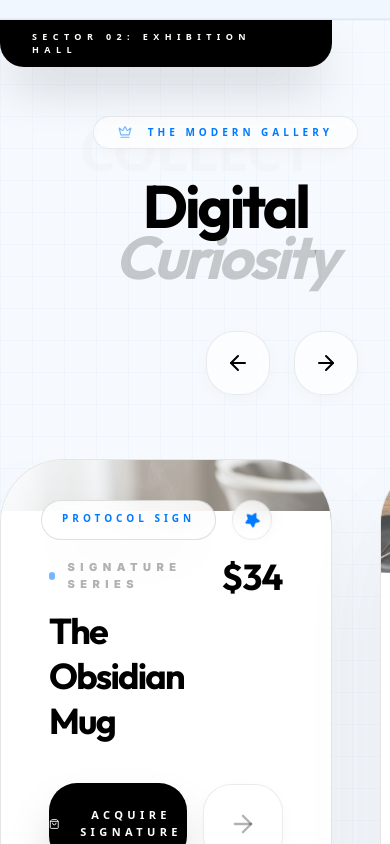
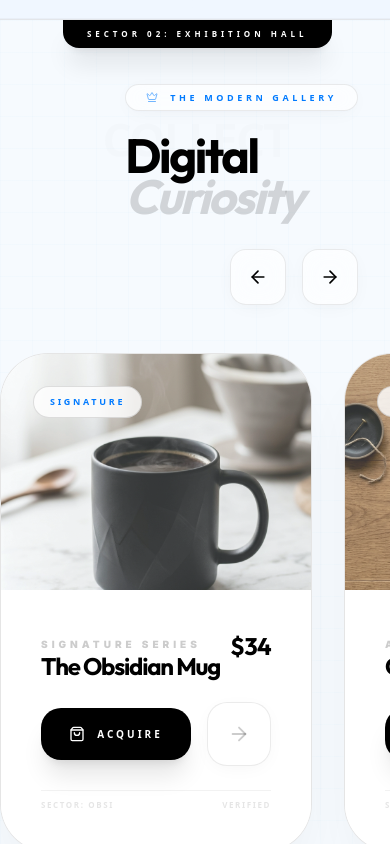
Before and after one commit to PavanKumar-HQ/Porul, a Next.js app: page / in a window 390 px wide. Shown: the part 4200-5044 px from the top of the page. Built offline with nearby package versions, Linux system fonts and the light colour scheme.

Commit message:
style: reduce scroller footprint to 420px while maintaining big internal images and full mock catalog

```diff
--- a/src/components/sections/ProductShowcase.tsx
+++ b/src/components/sections/ProductShowcase.tsx
@@ -19,76 +19,76 @@ export default function ProductShowcase() {
     offset: ["start end", "end start"]
   });
 
-  const yLabel = useTransform(scrollYProgress, [0, 1], [-200, 200]);
+  const yLabel = useTransform(scrollYProgress, [0, 1], [-150, 150]);
 
   const scrollLeft = () => {
     if (scrollRef.current) {
-      scrollRef.current.scrollBy({ left: -540, behavior: "smooth" });
+      scrollRef.current.scrollBy({ left: -440, behavior: "smooth" });
     }
   };
 
   const scrollRight = () => {
     if (scrollRef.current) {
-      scrollRef.current.scrollBy({ left: 540, behavior: "smooth" });
+      scrollRef.current.scrollBy({ left: 440, behavior: "smooth" });
     }
   };
 
   return (
-    <section ref={containerRef} className="py-24 overflow-hidden bg-[#F0F7FF]/50 text-black relative group/showcase-section border-t border-black/[0.08]">
+    <section ref={containerRef} className="py-16 overflow-hidden bg-[#F0F7FF]/50 text-black relative group/showcase-section border-t border-black/[0.08]">
       {/* Structural Differentiation: Section Identity Badge */}
-      <div className="absolute top-0 right-[15%] py-2.5 px-8 rounded-b-[24px] bg-black text-white text-[9px] font-black uppercase tracking-[0.6em] z-20 shadow-2xl">
+      <div className="absolute top-0 right-[15%] py-2 px-6 rounded-b-2xl bg-black text-white text-[8px] font-black uppercase tracking-[0.5em] z-20 shadow-xl">
          Sector 02: Exhibition Hall
       </div>
 
-      <div className="absolute inset-0 bg-[linear-gradient(to_right,#0070f308_1px,transparent_1px),linear-gradient(to_bottom,#0070f308_1px,transparent_1px)] bg-[size:32px_32px]" />
+      <div className="absolute inset-0 bg-[linear-gradient(to_right,#0070f305_1px,transparent_1px),linear-gradient(to_bottom,#0070f305_1px,transparent_1px)] bg-[size:32px_32px]" />
 
       {/* Parallax Label */}
       <motion.div
          style={{ y: yLabel }}
-         className="absolute top-20 left-1/2 -translate-x-1/2 text-[15vw] font-black text-black/[0.015] uppercase tracking-tighter select-none pointer-events-none group-hover/showcase-section:text-accent-blue/[0.03] transition-colors duration-1000"
+         className="absolute top-20 left-1/2 -translate-x-1/2 text-[12vw] font-black text-black/[0.012] uppercase tracking-tighter select-none pointer-events-none group-hover/showcase-section:text-accent-blue/[0.024] transition-colors duration-1000"
       >
          COLLECT
       </motion.div>
 
-      <div className="px-8 max-w-[1400px] mx-auto flex flex-col md:flex-row justify-between items-end mb-16 gap-12 relative z-10">
-        <div className="max-w-2xl text-center md:text-left">
+      <div className="px-8 max-w-[1400px] mx-auto flex flex-col md:flex-row justify-between items-end mb-12 gap-8 relative z-10">
+        <div className="max-w-xl">
           <motion.div
             initial={{ opacity: 0, x: -15 }}
             whileInView={{ opacity: 1, x: 0 }}
-            className="inline-flex items-center gap-4 px-6 py-2 rounded-full glass-lvl-1 border border-black/10 text-[10px] font-black uppercase tracking-[0.4em] text-accent-blue mb-8 shadow-sm bg-white"
+            className="inline-flex items-center gap-3 px-5 py-1.5 rounded-full glass-lvl-1 border border-black/10 text-[9px] font-black uppercase tracking-[0.4em] text-accent-blue mb-6 shadow-sm bg-white"
           >
-             <Crown size={14} className="animate-pulse" />
+             <Crown size={12} className="animate-pulse" />
              The Modern Gallery
           </motion.div>
           <motion.h2
             initial={{ opacity: 0, y: 15 }}
             whileInView={{ opacity: 1, y: 0 }}
-            className="text-6xl md:text-8xl font-bold font-outfit tracking-tighter leading-[0.85] text-black"
+            className="text-5xl md:text-6xl font-bold font-outfit tracking-tighter leading-[0.85] text-black"
           >
             Digital <br />
-            <span className="text-black/20 italic">Curiosity</span>
+            <span className="text-black/15 italic">Curiosity</span>
           </motion.h2>
         </div>
-        <div className="flex gap-6">
+        <div className="flex gap-4">
            <button
              onClick={scrollLeft}
-             className="w-16 h-16 rounded-[28px] glass-lvl-1 border border-black/10 flex items-center justify-center hover:bg-black hover:text-white transition-all shadow-xl hover:shadow-black/20 group bg-white"
+             className="w-14 h-14 rounded-2xl glass-lvl-1 border border-black/10 flex items-center justify-center hover:bg-black hover:text-white transition-all shadow-xl group bg-white"
            >
-              <ArrowLeft size={24} className="group-hover:-translate-x-1 transition-transform" />
+              <ArrowLeft size={20} className="group-hover:-translate-x-1 transition-transform" />
            </button>
            <button
              onClick={scrollRight}
-             className="w-16 h-16 rounded-[28px] glass-lvl-1 border border-black/10 flex items-center justify-center hover:bg-black hover:text-white transition-all shadow-xl hover:shadow-black/20 group bg-white"
+             className="w-14 h-14 rounded-2xl glass-lvl-1 border border-black/10 flex items-center justify-center hover:bg-black hover:text-white transition-all shadow-xl group bg-white"
            >
-              <ArrowRight size={24} className="group-hover:translate-x-1 transition-transform" />
+              <ArrowRight size={20} className="group-hover:translate-x-1 transition-transform" />
            </button>
         </div>
       </div>
 
-      {/* Improved Scroller Layout: BIGGER IMAGES */}
+      {/* Reduced Scroller Layout: SMALLER OVERALL, BIGGER INTERNAL IMAGES */}
       <div
         ref={scrollRef}
-        className="flex gap-12 overflow-x-auto px-8 scrollbar-hide pb-20 snap-x snap-mandatory relative z-20"
+        className="flex gap-8 overflow-x-auto px-8 scrollbar-hide pb-16 snap-x snap-mandatory relative z-20"
       >
         {products.map((product, index) => (
           <motion.div
@@ -97,77 +97,64 @@ export default function ProductShowcase() {
             whileInView={{ opacity: 1, scale: 1 }}
             viewport={{ once: true }}
             transition={{ delay: index * 0.1 }}
-            className="flex-shrink-0 w-[85vw] md:w-[520px] snap-start group"
+            className="flex-shrink-0 w-[80vw] md:w-[420px] snap-start group"
           >
-              <div className="relative aspect-[3/4.8] bg-white rounded-[64px] overflow-hidden border border-black/10 transition-all duration-1000 shadow-[0_48px_100px_-20px_rgba(0,0,0,0.1)] hover:shadow-2xl bg-white group/card">
+              <div className="relative aspect-[3/4.8] bg-white rounded-[48px] overflow-hidden border border-black/10 transition-all duration-1000 shadow-[0_32px_60px_-15px_rgba(0,0,0,0.06)] hover:shadow-2xl bg-white group/card">
 
-                 {/* BIGGER Image Container */}
-                 <div className="absolute inset-x-0 top-0 bottom-1/3 overflow-hidden">
-                    <div className="absolute inset-0 bg-[#F0F7FF]/30 transition-colors group-hover:bg-accent-blue/5 duration-1000" />
+                 {/* Internal BIG Image Architecture */}
+                 <div className="absolute inset-x-0 top-0 bottom-[35%] overflow-hidden">
+                    <div className="absolute inset-0 bg-[#F0F7FF]/20" />
                     <img
                       src={product.image}
                       alt={product.name}
-                      className="w-full h-full object-cover transition-all duration-1500 group-hover:scale-[1.1]"
+                      className="w-full h-full object-cover transition-all duration-[1500ms] group-hover:scale-[1.12] group-hover:rotate-1"
                     />
 
-                    <div className="absolute top-10 left-10 z-30 flex gap-4">
-                       <div className="px-5 py-2.5 rounded-full glass-lvl-2 border-black/10 text-[10px] font-black uppercase tracking-[0.4em] text-accent-blue bg-white shadow-xl">
-                          Protocol Sign
+                    <div className="absolute top-8 left-8 z-30 flex gap-3">
+                       <div className="px-4 py-2 rounded-full glass-lvl-2 border-black/5 text-[9px] font-black uppercase tracking-[0.3em] text-accent-blue bg-white">
+                          Signature
                        </div>
-                       <motion.div
-                          animate={{ rotate: 360 }}
-                          transition={{ duration: 10, repeat: Infinity, ease: "linear" }}
-                          className="w-10 h-10 rounded-full glass-lvl-1 flex items-center justify-center text-accent-blue bg-white/40 border border-black/5"
-                       >
-                          <Star size={16} fill="currentColor" />
-                       </motion.div>
                     </div>
 
-                    <div className="absolute top-10 right-10 flex flex-col gap-4 opacity-0 translate-x-12 group-hover:opacity-100 group-hover:translate-x-0 transition-all duration-700 z-30">
+                    <div className="absolute top-8 right-8 flex flex-col gap-3 translate-x-12 opacity-0 group-hover:translate-x-0 group-hover:opacity-100 transition-all duration-500 z-30">
                        <button
                          onClick={() => isInWishlist(product.id) ? removeFromWishlist(product.id) : addToWishlist(product)}
-                         className={`w-14 h-14 rounded-2xl glass-lvl-3 flex items-center justify-center shadow-2xl border border-black/5 transition-all hover:scale-110 ${isInWishlist(product.id) ? 'text-red-500 bg-white' : 'text-black/30 bg-white'}`}
+                         className={`w-11 h-11 rounded-xl glass-lvl-3 flex items-center justify-center shadow-xl border border-black/5 transition-all hover:scale-110 ${isInWishlist(product.id) ? 'text-red-500 bg-white' : 'text-black/20 bg-white'}`}
                        >
-                          <Heart size={22} fill={isInWishlist(product.id) ? "currentColor" : "none"} />
-                       </button>
-                       <button className="w-14 h-14 rounded-2xl glass-lvl-3 flex items-center justify-center shadow-2xl border border-black/5 bg-white text-black/30 hover:text-black transition-all hover:scale-110">
-                          <Eye size={22} />
+                          <Heart size={18} fill={isInWishlist(product.id) ? "currentColor" : "none"} />
                        </button>
                     </div>
                  </div>
 
-                 {/* Improvised Content Architecture */}
-                 <div className="absolute inset-x-0 bottom-0 p-12 bg-white flex flex-col justify-end gap-10">
+                 {/* Compact Architecture Block */}
+                 <div className="absolute inset-x-0 bottom-0 p-10 flex flex-col justify-end gap-6 bg-white overflow-hidden">
                     <div className="flex justify-between items-start">
-                       <div className="space-y-4">
-                          <div className="flex items-center gap-3">
-                             <div className="w-2 h-2 rounded-full bg-accent-blue animate-pulse" />
-                             <span className="text-[11px] font-black text-black/30 uppercase tracking-[0.5em] font-inter">{product.category}</span>
-                          </div>
-                          <h3 className="text-4xl lg:text-5xl font-bold font-outfit tracking-tighter text-black leading-tight group-hover/card:text-accent-blue transition-colors duration-1000">{product.name}</h3>
+                       <div className="space-y-2">
+                          <span className="text-[10px] font-black text-black/20 uppercase tracking-[0.4em] font-inter">{product.category}</span>
+                          <h3 className="text-2xl lg:text-3xl font-bold font-outfit tracking-tighter text-black leading-none group-hover/card:text-accent-blue transition-colors duration-700">{product.name}</h3>
                        </div>
-                       <p className="text-4xl font-bold font-outfit text-black tracking-tight leading-none">${product.price.toFixed(0)}</p>
+                       <p className="text-2xl font-bold font-outfit text-black tracking-tight">${product.price.toFixed(0)}</p>
                     </div>
 
                     <div className="flex gap-4 items-center">
                        <button
                          onClick={() => addToCart(product, "", "Inter", "#000000")}
-                         className="flex-1 py-6 rounded-[28px] bg-black text-white text-[11px] font-black uppercase tracking-[0.4em] flex items-center justify-center gap-4 hover:bg-accent-blue shadow-2xl active:scale-95 transition-all"
+                         className="flex-1 py-4.5 rounded-[20px] bg-black text-white text-[10px] font-black uppercase tracking-[0.3em] flex items-center justify-center gap-3 hover:bg-accent-blue shadow-xl active:scale-95 transition-all"
                        >
-                          <ShoppingBag size={18} />
-                          Acquire Signature
+                          <ShoppingBag size={16} />
+                          Acquire
                        </button>
                        <Link
                          href={`/shop/${product.id}`}
-                         className="w-20 h-20 rounded-[28px] glass-lvl-1 border border-black/10 flex items-center justify-center text-black/30 hover:text-black hover:bg-white transition-all group/arrow"
+                         className="w-16 h-16 rounded-[20px] glass-lvl-1 border border-black/5 flex items-center justify-center text-black/20 hover:text-black hover:bg-white transition-all group/arrow overflow-hidden"
                        >
-                          <ArrowRight size={28} className="group-hover/arrow:translate-x-2 transition-transform" />
+                          <ArrowRight size={22} className="group-hover/arrow:translate-x-1.5 transition-transform" />
                        </Link>
                     </div>
 
-                    <div className="pt-2 border-t border-black/5 flex justify-between text-[9px] font-black uppercase tracking-[0.3em] text-black/20">
-                       <span>Manifest ID: {product.id.slice(0, 8)}</span>
-                       <span>Atelier Authenticated</span>
+                    <div className="pt-2 border-t border-black/5 flex justify-between text-[8px] font-black uppercase tracking-[0.2em] text-black/10">
+                       <span>Sector: {product.id.slice(0, 4)}</span>
+                       <span>Verified</span>
                     </div>
                  </div>
               </div>
--- a/src/data/products.ts
+++ b/src/data/products.ts
@@ -29,7 +29,7 @@ export const products: Product[] = [
     name: "The Obsidian Mug",
     price: 34.00,
     category: "Signature Series",
-    description: "A minimalist ceramic mug with a deep matte obsidian finish. Perfect for your daily rituals.",
+    description: "A minimalist ceramic mug with a deep matte obsidian finish.",
     image: "/mug.png",
     color: "from-zinc-900 to-zinc-800",
     materials: ["Ceramic", "Matte Obsidian Coating"],
@@ -40,7 +40,7 @@ export const products: Product[] = [
     name: "Classic Cotton Tee",
     price: 45.00,
     category: "Apparel",
-    description: "Premium heavy-weight cotton tee with a luxurious hand-feel. Tailored for heritage.",
+    description: "Premium heavy-weight cotton tee with a luxurious hand-feel.",
     image: "/tee.png",
     color: "from-blue-900 to-indigo-900",
     materials: ["100% Pima Cotton"],
@@ -51,7 +51,7 @@ export const products: Product[] = [
     name: "Minimalist Watch",
     price: 120.00,
     category: "Accessories",
-    description: "Clean aesthetic meets precision engineering. A timeless piece for the digital curator.",
+    description: "Clean aesthetic meets precision engineering. A timeless piece.",
     image: "/watch.png",
     color: "from-purple-900 to-fuchsia-900",
     materials: ["316L Stainless Steel", "Sapphire Crystal"],
@@ -62,10 +62,10 @@ export const products: Product[] = [
     name: "Artifact Hoodie",
     price: 85.00,
     category: "Apparel",
-    description: "Ultra-heavy architectural hoodie. A cocoon of luxury for the modern architect.",
+    description: "Ultra-heavy architectural hoodie. A cocoon of luxury.",
     image: "/luxury_black_hoodie_mockup_1775394993918.png",
     color: "from-zinc-900 to-black",
-    materials: ["450gsm Cotton Fleese", "Signature Stitching"],
+    materials: ["450gsm Cotton Fleese"],
     specs: [{ label: "Weight", value: "450 GSM" }, { label: "Fit", value: "Oversized Elite" }]
   },
   {
@@ -73,7 +73,7 @@ export const products: Product[] = [
     name: "Heritage Ring",
     price: 150.00,
     category: "Accessories",
-    description: "Solid silver artifact engraved with the signature Porul pattern. A physical heirloom.",
+    description: "Solid silver artifact engraved with the signature Porul pattern.",
     image: "/luxury_silver_ring_mockup_1775395022481.png",
     color: "from-slate-400 to-zinc-500",
     materials: ["925 Sterling Silver"],
@@ -84,10 +84,21 @@ export const products: Product[] = [
     name: "Obsidian Candle",
     price: 42.00,
     category: "Signature Series",
-    description: "A sensory anchor for your sanctuary. Scented with notes of cedar and digital leather.",
+    description: "A sensory anchor for your sanctuary. Cedar and digital leather.",
     image: "/luxury_scented_candle_mockup_1775395045889.png",
     color: "from-zinc-800 to-zinc-900",
     materials: ["Soy Wax", "Obsidian Glass"],
     specs: [{ label: "Burn Time", value: "60 Hours" }, { label: "Scent", value: "Dark Cedar" }]
+  },
+  {
+    id: "premium-planner",
+    name: "Premium Planner",
+    price: 32.00,
+    category: "Stationery",
+    description: "Elegant architectural layout for the modern custodian.",
+    image: "/luxury_leather_planner_mockup_1775395550734.png",
+    color: "from-amber-900 to-orange-950",
+    materials: ["Heritage Leather", "Acid-Free Paper"],
+    specs: [{ label: "Pages", value: "240" }, { label: "Size", value: "A5 Heritage" }]
   }
 ];
```
